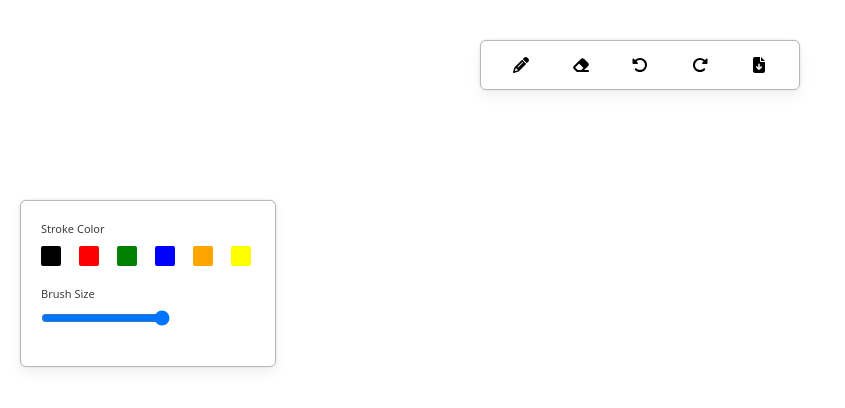
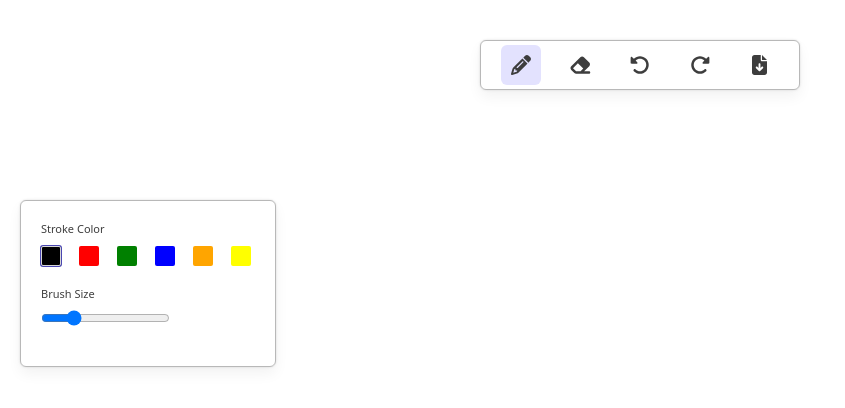
Before and after one commit to vedant-3010/Collaborative-Sketchbook, a Next.js app: page / in a window 1280 px wide. Shown: the top 408 px of the page, without its empty margins (0-845 px from the left). Built offline with nearby package versions, Linux system fonts and the light colour scheme.

Commit message:
redux store and slices configured and fixed a bug related to style

```diff
--- /dev/null
+++ b/src/components/Board/index.js
@@ -0,0 +1,28 @@
+import React, { useEffect, useRef } from 'react'
+import styles from './index.module.css'
+
+const Board = () => {
+    const canvasref = useRef(null)
+
+    useEffect(() => {
+    if(!canvasref.current) return
+    const canvas = canvasref.current;
+    const context = canvas.getContext('2d');
+
+    canvas.width = window.innerWidth;
+    canvas.height = window.innerHeight;
+    //   return () => {
+    //     second
+    //   }
+    }, [])
+
+    return (
+        <>
+        <canvas ref = {canvasref}>
+
+        </canvas>
+        </>
+    )
+}
+
+export default Board;
--- a/src/components/Menu/index.js
+++ b/src/components/Menu/index.js
@@ -1,24 +1,39 @@
+import { useDispatch, useSelector } from 'react-redux'
+import cx from 'classnames';
 import { FontAwesomeIcon } from '@fortawesome/react-fontawesome'
 import { faPencil, faEraser, faRotateLeft, faRotateRight, faFileArrowDown } from '@fortawesome/free-solid-svg-icons'
+
 import styles from './index.module.css'
 
+import { menuItemClick, actionItemClick } from '@/slice/menuSlice'
+
+import { MENU_ITEMS } from '@/constants'
 const Menu = () => {
+    const dispatch = useDispatch()
+    const activeMenuItem = useSelector((state) => state.menu.activeMenuItem)
+    const handleMenuClick = (itemName) => {
+        dispatch(menuItemClick(itemName))
+    }
+
+    const handleActioItemClick = (itemName) => {
+        dispatch(actionItemClick(itemName))
+    }
     return (
         <div className={styles.menuContainer}>
-            <div className={styles.iconWrapper}>
-                <FontAwesomeIcon icon={faPencil} />
+            <div className={cx(styles.iconWrapper, { [styles.active]: activeMenuItem === MENU_ITEMS.PENCIL })} onClick={() => handleMenuClick(MENU_ITEMS.PENCIL)}>
+                <FontAwesomeIcon icon={faPencil} className={styles.icon} />
             </div>
-            <div className={styles.iconWrapper}>
-                <FontAwesomeIcon icon={faEraser} />
+            <div className={cx(styles.iconWrapper, { [styles.active]: activeMenuItem === MENU_ITEMS.ERASER })} onClick={() => handleMenuClick(MENU_ITEMS.ERASER)}>
+                <FontAwesomeIcon icon={faEraser} className={styles.icon} />
             </div>
-            <div className={styles.iconWrapper}>
-                <FontAwesomeIcon icon={faRotateLeft} />
+            <div className={styles.iconWrapper} onClick={() => handleActioItemClick(MENU_ITEMS.UNDO)}>
+                <FontAwesomeIcon icon={faRotateLeft} className={styles.icon} />
             </div>
-            <div className={styles.iconWrapper}>
-                <FontAwesomeIcon icon={faRotateRight} />
+            <div className={styles.iconWrapper} onClick={() => handleActioItemClick(MENU_ITEMS.REDO)}>
+                <FontAwesomeIcon icon={faRotateRight} className={styles.icon} />
             </div>
-            <div className={styles.iconWrapper}>
-                <FontAwesomeIcon icon={faFileArrowDown} />
+            <div className={styles.iconWrapper} onClick={() => handleActioItemClick(MENU_ITEMS.DOWNLOAD)}>
+                <FontAwesomeIcon icon={faFileArrowDown} className={styles.icon} />
             </div>
         </div>
     )
--- a/src/components/Menu/index.module.css
+++ b/src/components/Menu/index.module.css
@@ -9,7 +9,7 @@
     @apply cursor-pointer flex justify-center items-center h-10 w-10 rounded-md;
 
     &:hover,
-    &:active {
+    &.active {
       background-color: theme("colors.text2");
     }
     .icon {
--- a/src/components/Toolbox/index.js
+++ b/src/components/Toolbox/index.js
@@ -1,34 +1,45 @@
-import React from 'react'
+import { useSelector, useDispatch } from 'react-redux'
+import cx from 'classnames';
+
 import styles from './index.module.css'
+
 import { COLORS, MENU_ITEMS } from '@/constants'
-const ToolBox = () => {
+import { changeColor, changeBrushSize } from '@/slice/toolboxSlice'
 
-    const updateBrush = () => {
+const Toolbox = () => {
+    const dispatch = useDispatch()
+    const activeMenuItem = useSelector((state) => state.menu.activeMenuItem)
+    const showStrokeToolOption = activeMenuItem === MENU_ITEMS.PENCIL
+    const showBrushToolOption = activeMenuItem === MENU_ITEMS.PENCIL || activeMenuItem === MENU_ITEMS.ERASER
+    const { color, size } = useSelector((state) => state.toolbox[activeMenuItem])
 
+    const updateBrushSize = (e) => {
+        dispatch(changeBrushSize({ item: activeMenuItem, size: e.target.value }))
     }
 
-    return (
-        <div className={styles.toolboxContainer}>
-            <div className={styles.toolItem}>
-                <h4 className={styles.toolText}>Stroke Color</h4>
-                <div className={styles.itemContainer}>
-                    <div className={styles.colorBox} style={{ backgroundColor: COLORS.BLACK }} />
-                    <div className={styles.colorBox} style={{ backgroundColor: COLORS.RED }} />
-                    <div className={styles.colorBox} style={{ backgroundColor: COLORS.GREEN }} />
-                    <div className={styles.colorBox} style={{ backgroundColor: COLORS.BLUE }} />
-                    <div className={styles.colorBox} style={{ backgroundColor: COLORS.ORANGE }} />
-                    <div className={styles.colorBox} style={{ backgroundColor: COLORS.YELLOW }} />
-                </div>
+    const updateColor = (newColor) => {
+        dispatch(changeColor({ item: activeMenuItem, color: newColor }))
+    }
+
+    return (<div className={styles.toolboxContainer}>
+        {showStrokeToolOption && <div className={styles.toolItem}>
+            <h4 className={styles.toolText}>Stroke Color</h4>
+            <div className={styles.itemContainer}>
+                <div className={cx(styles.colorBox, { [styles.active]: color === COLORS.BLACK })} style={{ backgroundColor: COLORS.BLACK }} onClick={() => updateColor(COLORS.BLACK)} />
+                <div className={cx(styles.colorBox, { [styles.active]: color === COLORS.RED })} style={{ backgroundColor: COLORS.RED }} onClick={() => updateColor(COLORS.RED)} />
+                <div className={cx(styles.colorBox, { [styles.active]: color === COLORS.GREEN })} style={{ backgroundColor: COLORS.GREEN }} onClick={() => updateColor(COLORS.GREEN)} />
+                <div className={cx(styles.colorBox, { [styles.active]: color === COLORS.BLUE })} style={{ backgroundColor: COLORS.BLUE }} onClick={() => updateColor(COLORS.BLUE)} />
+                <div className={cx(styles.colorBox, { [styles.active]: color === COLORS.ORANGE })} style={{ backgroundColor: COLORS.ORANGE }} onClick={() => updateColor(COLORS.ORANGE)} />
+                <div className={cx(styles.colorBox, { [styles.active]: color === COLORS.YELLOW })} style={{ backgroundColor: COLORS.YELLOW }} onClick={() => updateColor(COLORS.YELLOW)} />
             </div>
-
-            <div className={styles.toolItem}>
-                <h4 className={styles.toolText}>Brush Size</h4>
-                <div className={styles.itemContainer}>
-                    <input type='range' min={1} max={10} step={1} onChange={updateBrush} />
-                </div>
+        </div>}
+        {showBrushToolOption && <div className={styles.toolItem}>
+            <h4 className={styles.toolText}>Brush Size</h4>
+            <div className={styles.itemContainer}>
+                <input type="range" min={1} max={10} step={1} onChange={updateBrushSize} value={size} />
             </div>
-        </div>
-    )
+        </div>}
+    </div>)
 }
 
-export default ToolBox
+export default Toolbox;
--- a/src/components/Toolbox/index.module.css
+++ b/src/components/Toolbox/index.module.css
@@ -1,15 +1,15 @@
 .toolboxContainer {
   @apply p-5 absolute top-1/4 left-5 w-64 rounded-md;
-  box-shadow: theme("colors.shadow1");
-  border: 1px solid theme("colors.border1");
-  background-color: 1px solid theme("colors.background1");
+  box-shadow: theme('colors.shadow1');
+  border: 1px solid theme('colors.border1');
+  background-color: theme('colors.background1');
 
   .toolItem {
       @apply mb-5;
 
       .toolText {
           font-size: 11px;
-      color: theme("colors.text1");
+          color: theme('colors.text1');
       }
 
       .itemContainer {
@@ -18,9 +18,9 @@
           .colorBox {
               @apply h-5 w-5 mr-1 rounded-sm cursor-pointer;
 
-        &:hover,&.active {
-          border: 1.5px solid theme("colors.border2");
-          box-shadow: theme("colors.shadow2");
+              &:hover, &.active {
+                  border: 1.5px solid theme('colors.border2');
+                  box-shadow: theme('colors.shadow2');
               }
           }
       }
--- a/src/pages/_app.js
+++ b/src/pages/_app.js
@@ -1,5 +1,9 @@
+import { Provider } from 'react-redux'
+import { store } from '@/store'
 import '@/styles/globals.css'
 
 export default function App({ Component, pageProps }) {
-  return <Component {...pageProps} />
+  return <Provider store={store}>
+    <Component {...pageProps} />
+  </Provider>
 }
--- a/src/pages/index.js
+++ b/src/pages/index.js
@@ -1,3 +1,4 @@
+import Board from "@/components/Board";
 import Menu from "@/components/Menu";
 import ToolBox from "@/components/Toolbox";
 
@@ -7,6 +8,7 @@ export default function Home() {
     <>
       <Menu />
       <ToolBox />
+      <Board />
     </>
   )
 }
--- /dev/null
+++ b/src/slice/menuSlice.js
@@ -0,0 +1,24 @@
+import { createSlice } from '@reduxjs/toolkit'
+import { MENU_ITEMS } from '@/constants'
+
+const initialState = {
+    activeMenuItem: MENU_ITEMS.PENCIL,
+    actionMenuItem: null
+}
+
+export const menuSlice = createSlice({
+    name: 'menu',
+    initialState,
+    reducers: {
+        menuItemClick: (state, action) => {
+            state.activeMenuItem = action.payload
+        },
+        actionItemClick: (state, action) => {
+            state.actionMenuItem = action.payload
+        }
+    }
+})
+
+export const {menuItemClick, actionItemClick} = menuSlice.actions
+
+export default menuSlice.reducer
--- /dev/null
+++ b/src/slice/toolboxSlice.js
@@ -0,0 +1,33 @@
+import { createSlice } from '@reduxjs/toolkit'
+import { MENU_ITEMS, COLORS } from '@/constants'
+
+const initialState = {
+    [MENU_ITEMS.PENCIL]: {
+        color: COLORS.BLACK,
+        size: 3
+    },
+    [MENU_ITEMS.ERASER]: {
+        color: COLORS.WHITE,
+        size: 3
+    },
+    [MENU_ITEMS.UNDO]: {},
+    [MENU_ITEMS.REDO]: {},
+    [MENU_ITEMS.DOWNLOAD]: {},
+}
+
+export const toolboxSlice = createSlice({
+    name: 'toolbox',
+    initialState,
+    reducers: {
+        changeColor: (state, action) => {
+            state[action.payload.item].color = action.payload.color
+        },
+        changeBrushSize: (state, action) => {
+            state[action.payload.item].size = action.payload.size
+        }
+    }
+})
+
+export const {changeColor, changeBrushSize} = toolboxSlice.actions
+
+export default toolboxSlice.reducer
--- /dev/null
+++ b/src/store.js
@@ -0,0 +1,10 @@
+import { configureStore } from '@reduxjs/toolkit'
+import MenuReducer from '@/slice/menuSlice'
+import ToolboxReducer from '@/slice/toolboxSlice'
+
+export const store = configureStore({
+    reducer: {
+        menu: MenuReducer,
+        toolbox: ToolboxReducer
+    }
+})
```
Also changed, not shown: src/components/Board/index.module.css (added). Lines whose indentation alone changed are shown as unchanged.
